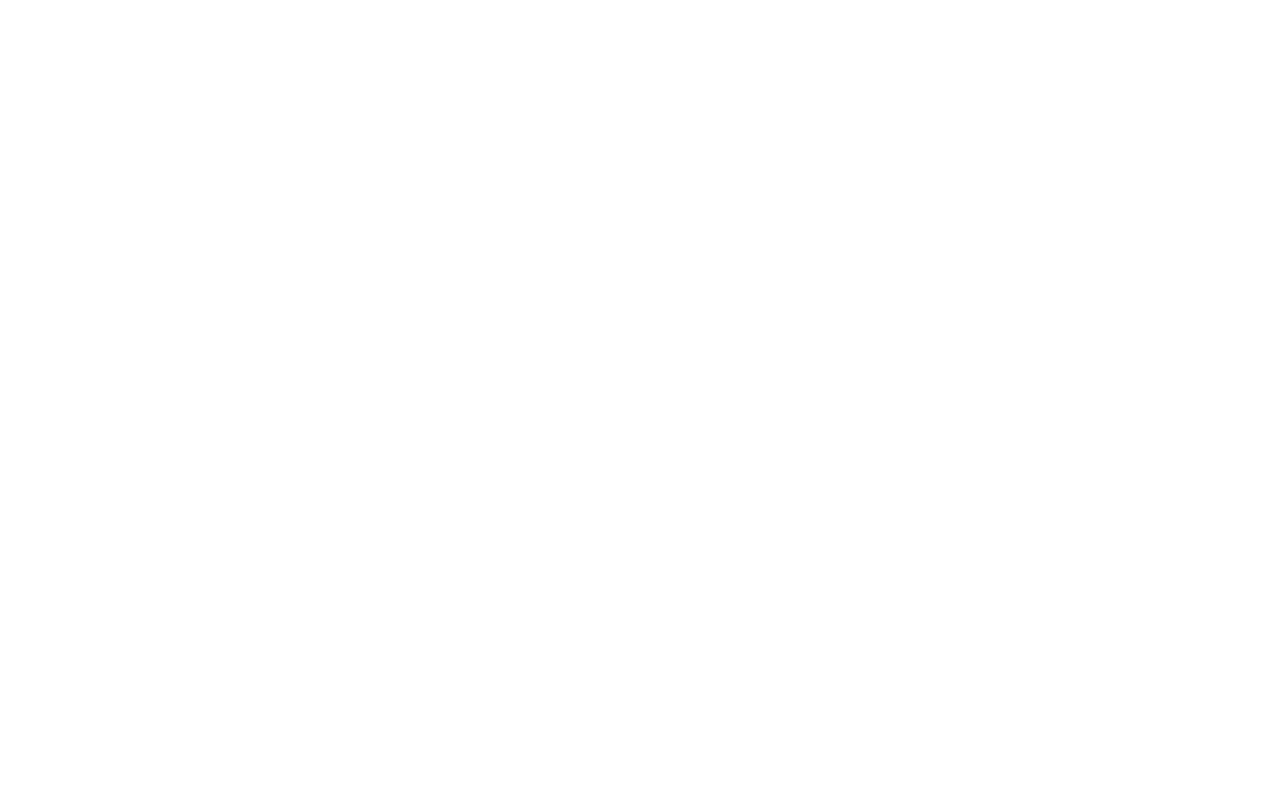
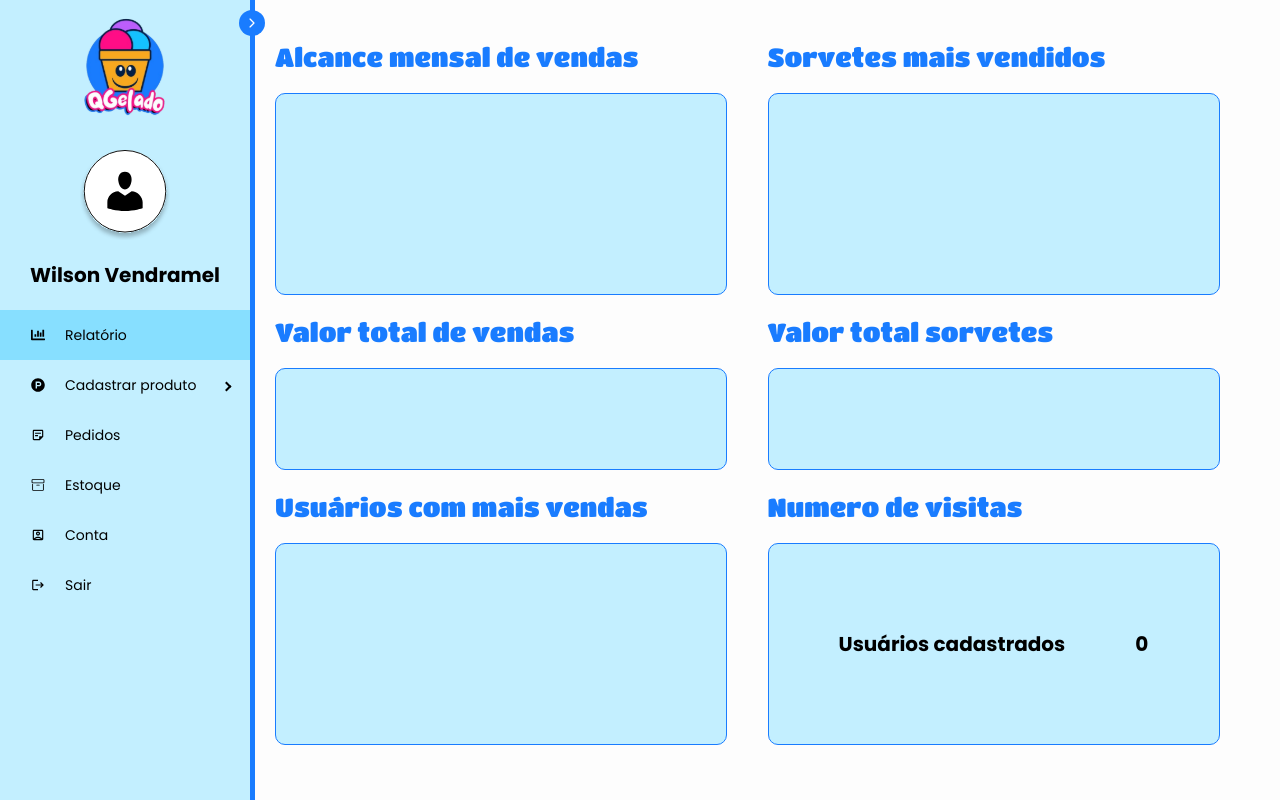
Before and after one commit to QGelado/QGelado-Frontend, a React (Vite) app: page /relatorio in a window 1280 px wide. Before the commit this address had no page. Built offline with nearby package versions, Linux system fonts and the light colour scheme; no server answers.

Commit message:
:construction: working
- working on report page

```diff
--- a/src/App.jsx
+++ b/src/App.jsx
@@ -2,6 +2,7 @@
 import Home from './pages/Home/Home'
 import Conta from './pages/Conta/Conta'
 import Estoque from './pages/Estoque/Estoque'
+import Relatorio from './pages/Relatorio/Relatorio'
 import './App.css';
 
 function App() {
@@ -12,6 +13,7 @@
         <Route exact path="/" element={<Home/>}/>
         <Route path="/conta" element={<Conta/>}/>
         <Route path="/estoque" element={<Estoque/>}/>
+        <Route path="/relatorio" element={<Relatorio/>}/>
       </Routes>
     </BrowserRouter>
   )
--- /dev/null
+++ b/src/pages/Relatorio/Relatorio.jsx
@@ -0,0 +1,67 @@
+import { useState, useEffect } from 'react'
+import './style.css'
+import MenuLateral from '../../components/MenuLateral/MenuLateral';
+import Axios from 'axios';
+
+const Relatorio = () => {
+    const [qtdUsuarios, setQtdUsuarios] = useState(0);
+
+    useEffect(() => {
+        Axios.get(`http://localhost:3000/usuario/quantidadeCadastrados`, {
+            headers: {
+                Authorization: `Bearer`,
+            }
+        })
+        .then((response) => {
+            setQtdUsuarios(response.data)
+        })
+        .catch((error) => {
+            console.log(error)
+            setQtdUsuarios(0)
+        })
+    }, [])
+
+    return (
+        <main className='relatorio__main'>
+            <MenuLateral selecao="relatorio" adminName="Wilson Vendramel" />
+
+            <section className='container__relatorio'>
+                <section className='relatorio__vendasMensais__container'>
+                    <h2 className='relatorio__title__section'>Alcance mensal de vendas</h2>
+                    <div className='relatorio__backgroundData relatorio__backgroundData--big'></div>
+                </section>
+
+                <section className='relatorio__sorvetesMaisVendidos__container'>
+                    <h2 className='relatorio__title__section'>Sorvetes mais vendidos</h2>
+                    <div className='relatorio__backgroundData relatorio__backgroundData--big'></div>
+                </section>
+
+                <section className='relatorio__valorTotalVendas__container'>
+                    <h2 className='relatorio__title__section'>Valor total de vendas</h2>
+                    <div className='relatorio__backgroundData relatorio__backgroundData--medium'></div>
+                </section>
+
+                <section className='relatorio__vendasTotalSorvetes__container'>
+                    <h2 className='relatorio__title__section'>Valor total sorvetes</h2>
+                    <div className='relatorio__backgroundData relatorio__backgroundData--medium'></div>
+                </section>
+
+                <section className='relatorio__usuariosComMaisVendas__container'>
+                    <h2 className='relatorio__title__section'>Usuários com mais vendas</h2>
+                    <div className='relatorio__backgroundData relatorio__backgroundData--big'></div>
+                </section>
+
+                <section className='relatorio__numeroVisitas__relatorio'>
+                    <h2 className='relatorio__title__section'>Numero de visitas</h2>
+                    <div className='relatorio__backgroundData relatorio__backgroundData--big'>
+                        <p>Usuários cadastrados</p>
+                        <p>{qtdUsuarios}</p>
+                    </div>
+                </section>
+            </section>
+        </main>
+    )
+
+}
+
+export default Relatorio;
--- /dev/null
+++ b/src/pages/Relatorio/style.css
@@ -0,0 +1,78 @@
+.relatorio__main {
+    margin: 0;
+    padding: 0;
+    box-sizing: border-box;
+    height: 100%;
+    min-height: 100vh;
+    font-family: "Poppins", sans-serif;
+    font-weight: 400;
+    font-style: normal;
+    font-size: 14px;
+    background-color: #FDFDFD;
+    display: flex;
+}
+
+.container__relatorio {
+    width: 100%;
+    height: 100%;
+    display: grid;
+    grid-template-columns: 1fr 1fr;
+    justify-content: center;
+    align-items: center;
+    align-content: center;
+    padding: 20px;
+}
+
+.relatorio__title__section {
+    font-family: "Titan One", sans-serif;
+    font-weight: 400;
+    font-style: normal;
+    font-size: 26px;
+    color: #197CFF;
+}
+
+.relatorio__backgroundData {
+    width: 600px;
+    border: 1px solid #197CFF;
+    border-radius: 10px;
+    background-color: #C3EFFF;
+    display: flex;
+    justify-content: space-evenly;
+    align-items: center;
+}
+
+.relatorio__backgroundData--big {
+    height: 200px;
+}
+
+.relatorio__backgroundData--medium {
+    height: 100px;
+}
+
+.relatorio__backgroundData > p {
+    font-family: "Poppins", sans-serif;
+    font-size: 20px;
+    font-weight: 800;
+}
+
+@media screen and (max-width:1500px) {
+    .relatorio__backgroundData {
+        width: 450px;
+    }
+}
+
+@media screen and (max-width:1200px) {
+    .relatorio__backgroundData {
+        width: 600px;
+    }
+
+    .container__relatorio {
+        grid-template-columns: 1fr;
+    }
+}
+
+@media screen and (max-width:920px) {
+    .relatorio__backgroundData {
+        width: 400px;
+    }
+}
```
